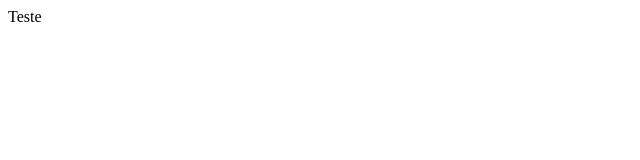
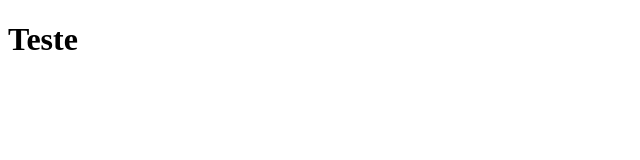
Before and after one commit to djonnynogueira/gama-no-github, a plain HTML site: page index.html in a window 1280 px wide. Shown: the whole page, without its empty margins (0-640 px from the left). Drawn offline with Linux system fonts and the light colour scheme.

Commit message:
refazendo alterações no index.html

```diff
--- a/index.html
+++ b/index.html
@@ -9,7 +9,7 @@
 	</title>
 </head>
 <body>
-	Teste
+	<h1>Teste</h1>
 
 </body>
 </html>
```
